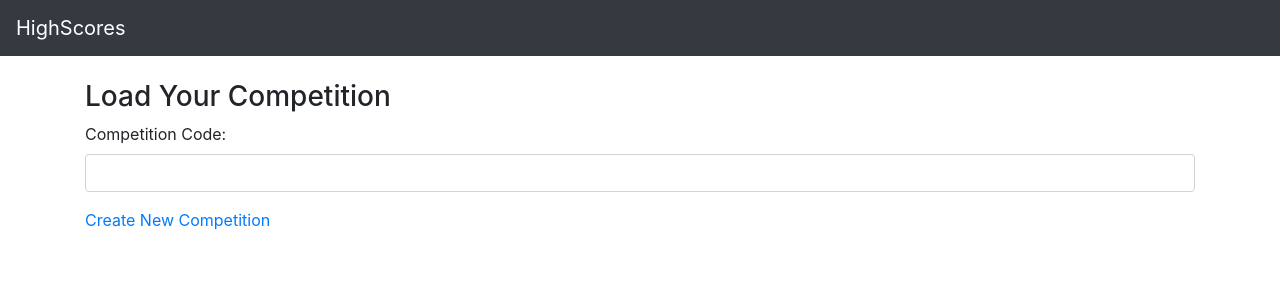
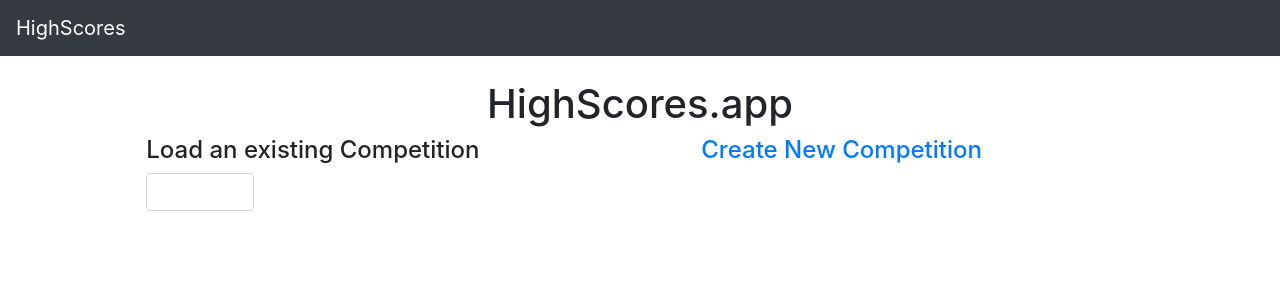
Before and after one commit to KingLeigh/highscores, a React (Create React App) app: page / in a window 1280 px wide. Shown: the top 300 px of the page. Built offline with nearby package versions, Linux system fonts and the light colour scheme.

Commit message:
Messy commit. Bag of fixes and some (horrible) format changes on the homepage

```diff
--- a/src/components/competition-picker.component.js
+++ b/src/components/competition-picker.component.js
@@ -1,8 +1,11 @@
+import Container from 'react-bootstrap/Container';
+import Col from 'react-bootstrap/Col';
+import Row from 'react-bootstrap/Row';
 import React, { Component } from 'react';
 import { Link } from 'react-router-dom';
 import axios from 'axios';
 
-export default class CreateCompetition extends Component {
+export default class CompetitionPicker extends Component {
   constructor(props) {
     super(props);
 
@@ -52,20 +55,31 @@ export default class CreateCompetition extends Component {
 
   render() {
     return (
-      <div>
-        <h3>Load Your Competition</h3>
-        <form onSubmit={this.onSubmit}>
+      <Container>
+        <Row className="justify-content-center">
+          <Col>
+            <h1>HighScores.app</h1>
+          </Col>
+        </Row>
+        <Row className="justify-content-around">
+          <Col xs={5}>
+            <h4>Load an existing Competition</h4>
             <div className="form-group">
-            <label>Competition Code: </label>
               <input  type="text"
-                className="form-control"
+                      className="form-control input-lg col-3"
+                      size="5"
                       value={this.state.competitioncode}
                       onChange={this.onChangeCompetitioncode}
                       />
             </div>
-        </form>
+          </Col>
+          <Col xs={5}>
+            <h4>
               <Link to="/new-competition">Create New Competition</Link>
-      </div>
+            </h4>
+          </Col>
+        </Row>
+      </Container>
     )
   }
 }
--- a/src/components/create-user.component.js
+++ b/src/components/create-user.component.js
@@ -16,7 +16,6 @@ export default class CreateUser extends Component {
 
   componentDidMount() {
     const compId = window.sessionStorage.getItem("compId");
-    console.log("Create user page. CompId = " + compId);
     this.setState({
       compId: compId
     });
@@ -50,7 +49,7 @@ export default class CreateUser extends Component {
   render() {
     return (
       <div>
-        <h3>Create New User</h3>
+        <h3>Add New Player</h3>
         <form onSubmit={this.onSubmit}>
           <div className="form-group">
             <label>Name: </label>
--- a/src/index.css
+++ b/src/index.css
@@ -20,3 +20,7 @@ code {
   padding-top: 50px;
   float:right;
 }
+
+h1 {
+  text-align: center;
+}
```
Also changed, not shown: 1 other file (tests, documents, lock files or other folders). Lines whose indentation alone changed are shown as unchanged.
